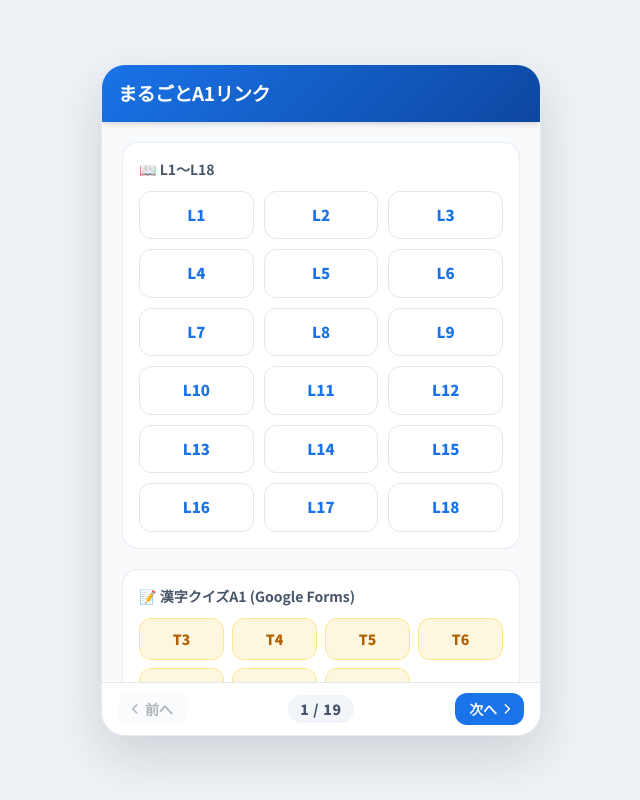
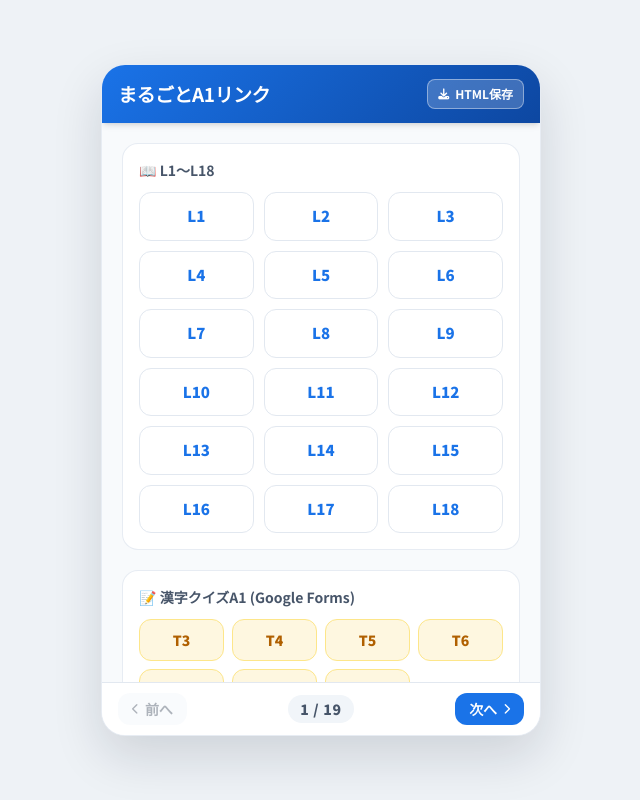
Before and after one commit to toshisensei-nihongo/marugoto-a1links-teachers, a plain HTML site: page index.html in a window 1280 px wide. Shown: the whole page, without its empty margins (319-959 px from the left). Drawn offline with nearby package versions, Linux system fonts and the light colour scheme.

Commit message:
Update index.html

```diff
--- a/index.html
+++ b/index.html
@@ -56,6 +56,11 @@
           まるごとA1リンク
         </h1>
       </div>
+      <button type="button" onclick="downloadSelfHtml()" title="編集したURLを反映したHTMLファイルをダウンロード"
+        class="bg-white/20 hover:bg-white/30 active:scale-95 text-white border border-white/40 text-xs font-bold px-2.5 py-1.5 rounded-lg flex items-center gap-1.5 transition shrink-0 cursor-pointer shadow-2xs">
+        <i class="fa-solid fa-download text-[11px]"></i>
+        <span>HTML保存</span>
+      </button>
     </header>
 
     <!-- メインコンテンツエリア -->
@@ -1074,7 +1079,7 @@
 
         const a = document.createElement("a");
         a.href = url;
-        a.download = "marugoto_a1_app.html";
+        a.download = "index.html";
         document.body.appendChild(a);
         a.click();
         document.body.removeChild(a);
```
